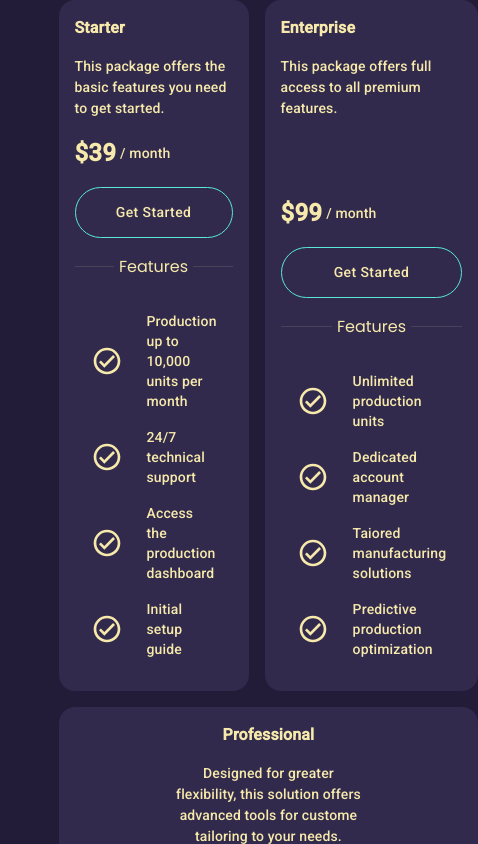
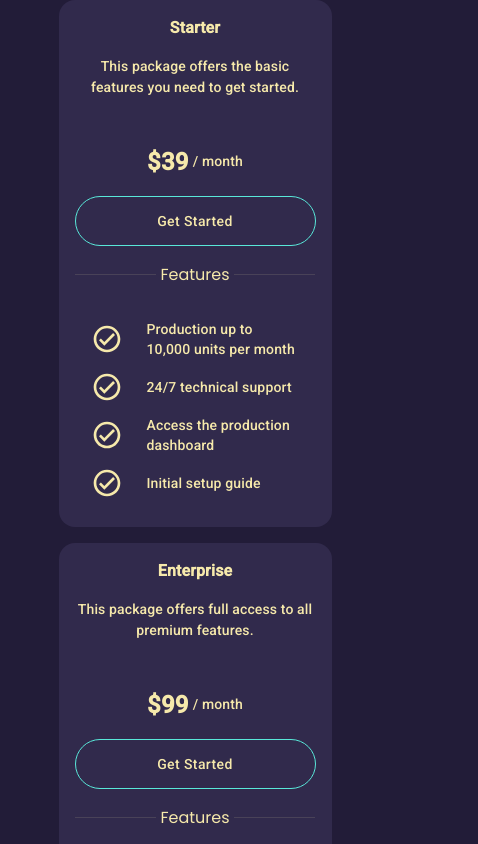
Before and after one commit to Nellak2017/freelance-micro-samples, a Next.js app: page / in a window 390 px wide. Shown: the part 3880-4724 px from the top of the page, 478 px wide, since content can reach past the window. Built offline with nearby package versions, Linux system fonts and the light colour scheme.

Commit message:
Make HomePayment Responsive.

```diff
--- a/src/Core/components/VerticalSection/HomePayment.constants.js
+++ b/src/Core/components/VerticalSection/HomePayment.constants.js
@@ -7,7 +7,7 @@ const starterFeatures = [
 const enterpriseFeatures = [
     'Unlimited production units',
     'Dedicated account manager',
-    'Taiored manufacturing solutions',
+    'Tailored manufacturing solutions',
     'Predictive production optimization'
 ]
 export const TopData = { header: 'Tailored Plans for Your Manufacturing Scale', subHeader: 'Flexible pricing for any business size.' }
--- a/src/UI/molecules/VerticalSection/HomePayment/HomePayment.index.slots.js
+++ b/src/UI/molecules/VerticalSection/HomePayment/HomePayment.index.slots.js
@@ -11,22 +11,30 @@ import { MdOutlineCheckCircle } from 'react-icons/md'
 import { ICON_SIZE, MAX_CONTENT_WIDTH } from '@/Core/shared/global.constants'
 import { TopData, BottomData } from '@/Core/components/VerticalSection/HomePayment.constants'
 
-// TODO: Responsive, tech debt / style
+// TODO: tech debt / style
+// NOTE: fixed height in Pricing Card due to annoying height inconsistencies
 const PricingCard = ({ state: { planType, planDescription, pricePerMonth, featureList } = {}, ...rest }) => (
-    <Box component='article' aria-labelledby={`${planType}-title`} display='flex' flexDirection='column' alignItems='flex-start' justifyContent='space-between' textAlign='start' width='100%' gap={3} p={3} borderRadius={2} sx={theme => ({ backgroundColor: theme.palette.background.paper })} {...rest}>
-        <Typography id={`${planType}-title`} component='h3' fontWeight='bold' textAlign='start' sx={theme => ({ fontSize: { xs: theme.typography.h4.fontSize, md: theme.typography.h3.fontSize }, })}>{planType}</Typography>
-        <Typography width='100%' height='100%' textAlign='start' sx={theme => ({ fontSize: { xs: theme.typography.body2.fontSize, md: theme.typography.body1.fontSize }, })}>{planDescription}</Typography>
+    <Box component='article' aria-labelledby={`${planType}-title`} display='flex' flexDirection='column' alignItems='flex-start' justifyContent='space-between' textAlign='start' width='100%' height='100%' gap={3} p={3} borderRadius={2} sx={theme => ({ backgroundColor: theme.palette.background.paper })} {...rest}>
 
-        <Box display='flex' alignItems='center' gap={1}>
-            <Typography fontWeight='bold' textAlign='start' sx={theme => ({ fontSize: { xs: theme.typography.h3.fontSize, md: theme.typography.h2.fontSize }, })}>{`$${pricePerMonth}`}</Typography>
-            <Typography textAlign='start' sx={theme => ({ fontSize: { xs: theme.typography.body2.fontSize, md: theme.typography.body1.fontSize }, })}>/ month</Typography>
+        <Box
+            display='flex' flexDirection='column' justifyContent='space-between' gap={3}
+            width='100%' minHeight='230px' height='230px'
+            sx={{ alignItems: { xs: 'center', sm: 'flex-start' } }}
+        >
+            <Typography id={`${planType}-title`} component='h3' fontWeight='bold' sx={theme => ({ fontSize: { xs: theme.typography.h4.fontSize, md: theme.typography.h3.fontSize }, textAlign: { xs: 'center', sm: 'start'} })}>{planType}</Typography>
+            <Typography width='100%' height='100%' sx={theme => ({ fontSize: { xs: theme.typography.body2.fontSize, md: theme.typography.body1.fontSize }, textAlign: { xs: 'center', sm: 'start'} })}>{planDescription}</Typography>
+
+            <Box display='flex' alignItems='center' gap={1}>
+                <Typography fontWeight='bold' textAlign='start' sx={theme => ({ fontSize: { xs: theme.typography.h3.fontSize, md: theme.typography.h2.fontSize }, })}>{`$${pricePerMonth}`}</Typography>
+                <Typography textAlign='start' sx={theme => ({ fontSize: { xs: theme.typography.body2.fontSize, md: theme.typography.body1.fontSize }, })}>/ month</Typography>
+            </Box>
+
+            <Tooltip title={`Get Started with ${planType}`}><Button variant='outlined' fullWidth aria-label={`Get Started with ${planType} plan`}>Get Started</Button></Tooltip>
         </Box>
-
-        <Tooltip title={`Get Started with ${planType}`}><Button variant='outlined' fullWidth aria-label={`Get Started with ${planType} plan`}>Get Started</Button></Tooltip>
 
         <Divider aria-hidden sx={{ width: '100%' }}>Features</Divider>
 
-        <List dense aria-label={`${planType} features`}>
+        <List dense aria-label={`${planType} features`} sx={{ height: '50%', width: '100%' }}>
             {featureList?.map(content => (
                 <ListItem key={content} sx={{ boxShadow: 'none' }}>
                     <ListItemIcon><MdOutlineCheckCircle size={ICON_SIZE} aria-hidden /></ListItemIcon>
@@ -35,6 +43,7 @@ const PricingCard = ({ state: { planType, planDescription, pricePerMonth, featur
             ))}
         </List>
     </Box>
+
 )
 const LastPricingCard = ({ state: { planType, planDescription } = {}, sx, ...rest }) => (
     <Box component='article' aria-labelledby={`${planType}-title`} display='flex' flexDirection='column' alignItems='center' justifyContent='center' textAlign='start' width='100%' gap={3} p={3} borderRadius={2} sx={theme => ({ backgroundColor: theme.palette.background.paper, ...sx })} {...rest}>
@@ -50,11 +59,11 @@ const Top = ({ state: { header, subHeader } = TopData }) => (
     </Box>
 )
 const Bottom = ({ state = BottomData }) => (
-    <Box role='group' aria-label='Pricing plans' display='grid' width='70%' gap={3} gridTemplateColumns='repeat(2, 1fr)' gridTemplateRows='auto auto'>
+    <Box role='group' aria-label='Pricing plans' display='grid' width='70%' height='100%' gap={3} gridTemplateColumns={{ xs: '1fr', sm: 'repeat(2, minmax(0, 1fr))' }} gridAutoRows='auto auto'>
         {state?.map((cardState, index) => (
             index < state.length - 1
                 ? <PricingCard key={cardState?.key} state={cardState} />
-                : <LastPricingCard key={cardState?.key} state={cardState} sx={{ gridColumn: '1 / span 2' }} />
+                : <LastPricingCard key={cardState?.key} state={cardState} sx={{ gridColumn: { xs: '1', sm: '1 / span 2' } }} />
         ))}
     </Box>
 )
```
